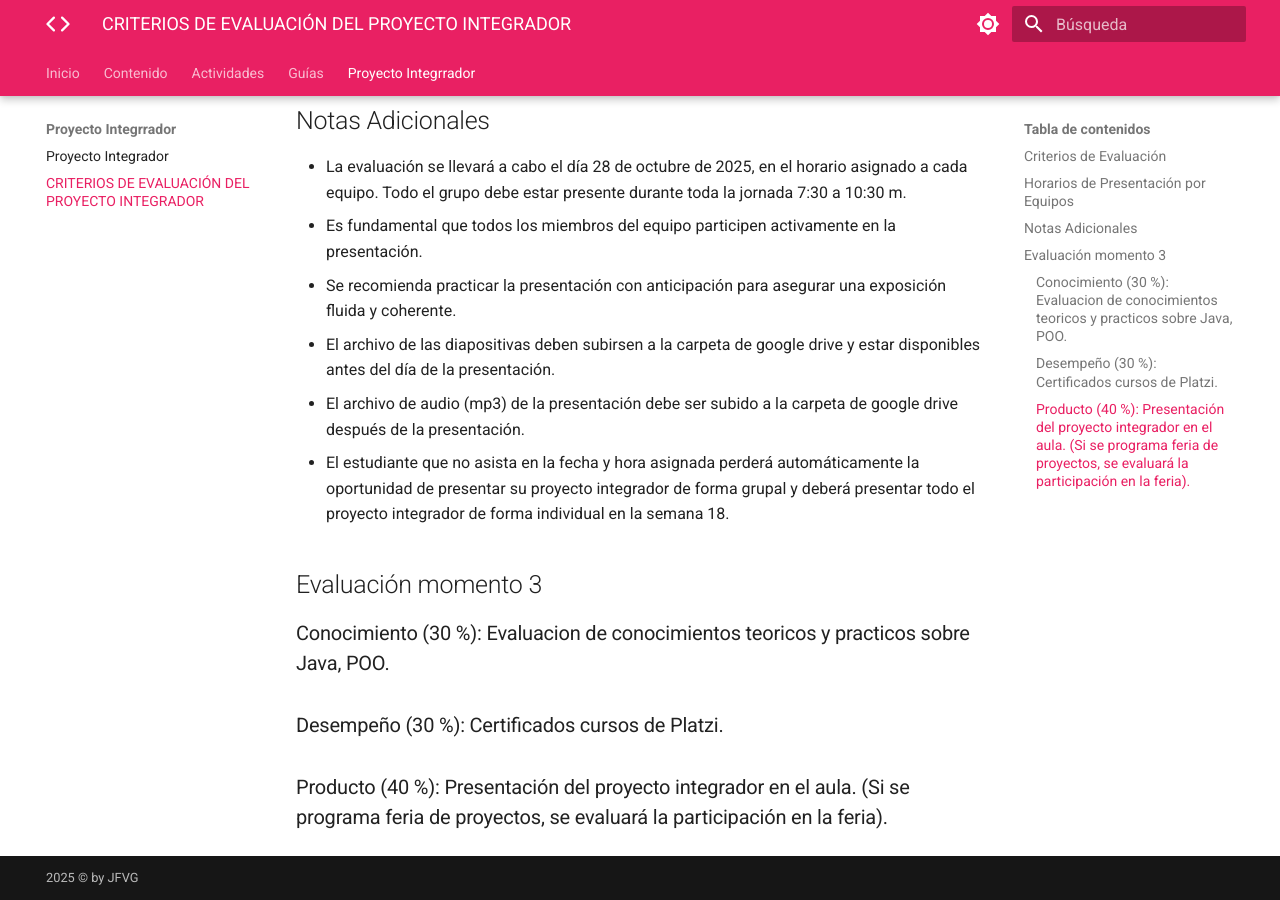
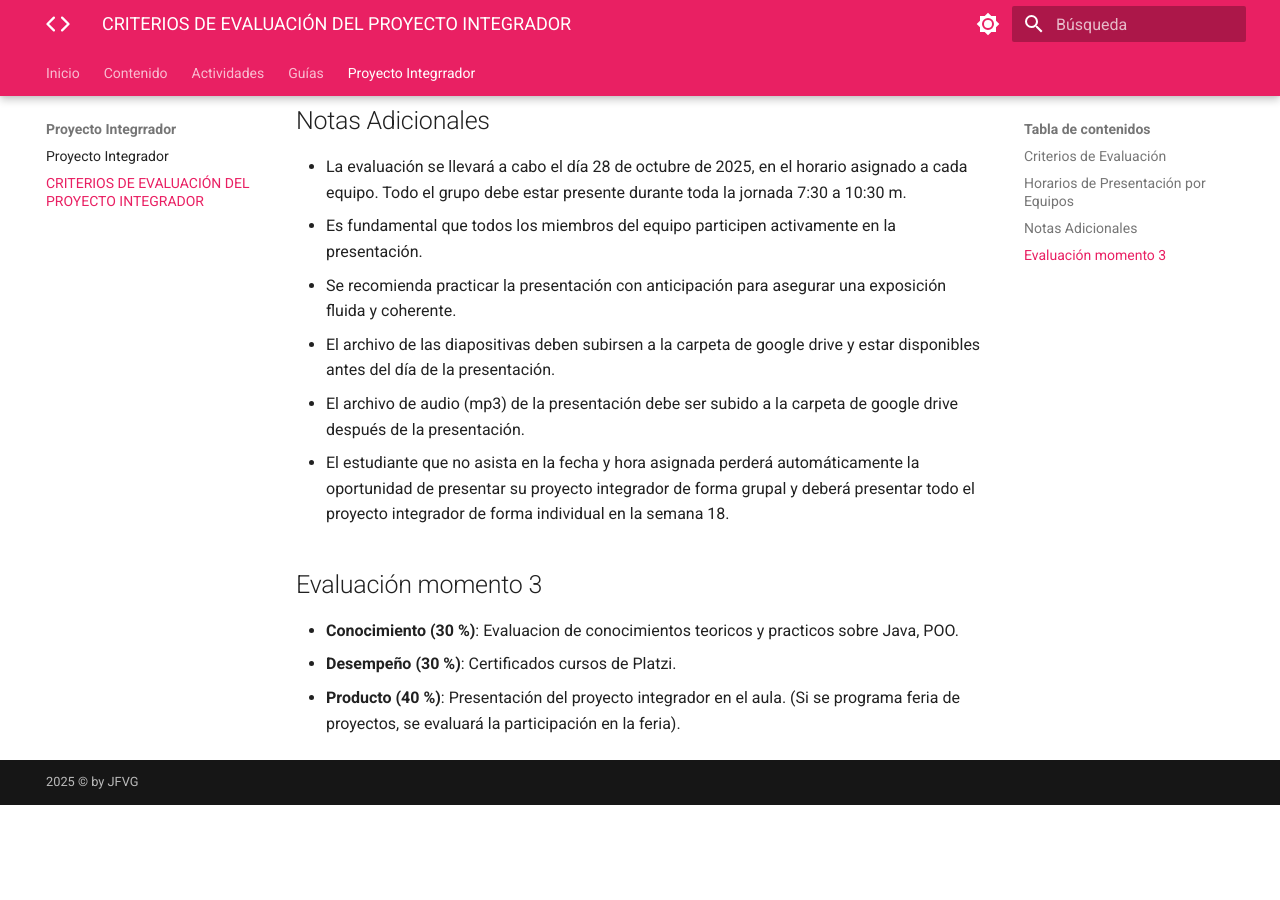
Before and after one commit to jfinfocesde/25b1, an MkDocs documentation site: the page built from docs/pi/p2.md, in a window 1280 px wide and 900 px high, scrolled down 2408 px. Built offline with MkDocs 1.6.1 and Material for MkDocs 9.7.7, drawn with Linux system fonts in a browser that asks for light colours; after the commit the page ends 3213 px from its top, so only the background shows below that.

Commit message:
21-10-2025

```diff
--- a/docs/pi/p2.md
+++ b/docs/pi/p2.md
@@ -61,6 +61,6 @@
 
 ## Evaluación momento 3
 
-### Conocimiento (30 %): Evaluacion de conocimientos teoricos y practicos sobre Java, POO.
-### Desempeño (30 %): Certificados cursos de Platzi.
-### Producto (40 %): Presentación del proyecto integrador en el aula. (Si se programa feria de proyectos, se evaluará la participación en la feria).
+- **Conocimiento (30 %)**: Evaluacion de conocimientos teoricos y practicos sobre Java, POO.
+- **Desempeño (30 %)**: Certificados cursos de Platzi.
+- **Producto (40 %)**: Presentación del proyecto integrador en el aula. (Si se programa feria de proyectos, se evaluará la participación en la feria).
```
